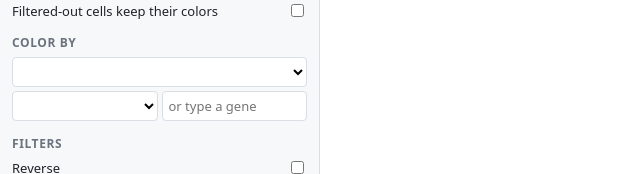
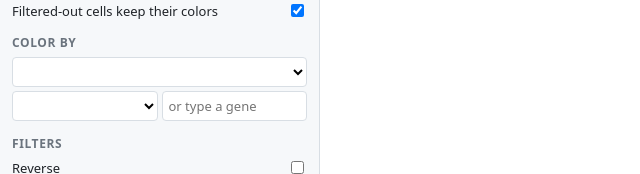
Before and after one commit to NingWang1729/raindrop, a website: page viewer/index.html in a window 1280 px wide. Shown: the part 329-503 px from the top of the page, 0-640 px from the left. Drawn offline with Linux system fonts and the light colour scheme.

Commit message:
What: Filtered-out cells keep their colors by default; the Keep colors switch starts on. Why: The faint filtered-out cells should show in their own colors from the start. How: The #context-colors checkbox is checked in index.html; app.js already reads its starting state. Testing: Unit tests and 48 browser tests pass; screenshots change only in the 7 filter scenes; the new test fails on the parent commit.

```diff
--- a/viewer/index.html
+++ b/viewer/index.html
@@ -49,7 +49,7 @@
           </tr>
         </tbody>
       </table>
-      <label class="slider">Filtered-out cells keep their colors <input id="context-colors" type="checkbox"></label>
+      <label class="slider">Filtered-out cells keep their colors <input id="context-colors" type="checkbox" checked></label>
     </section>
 
     <section>
```
